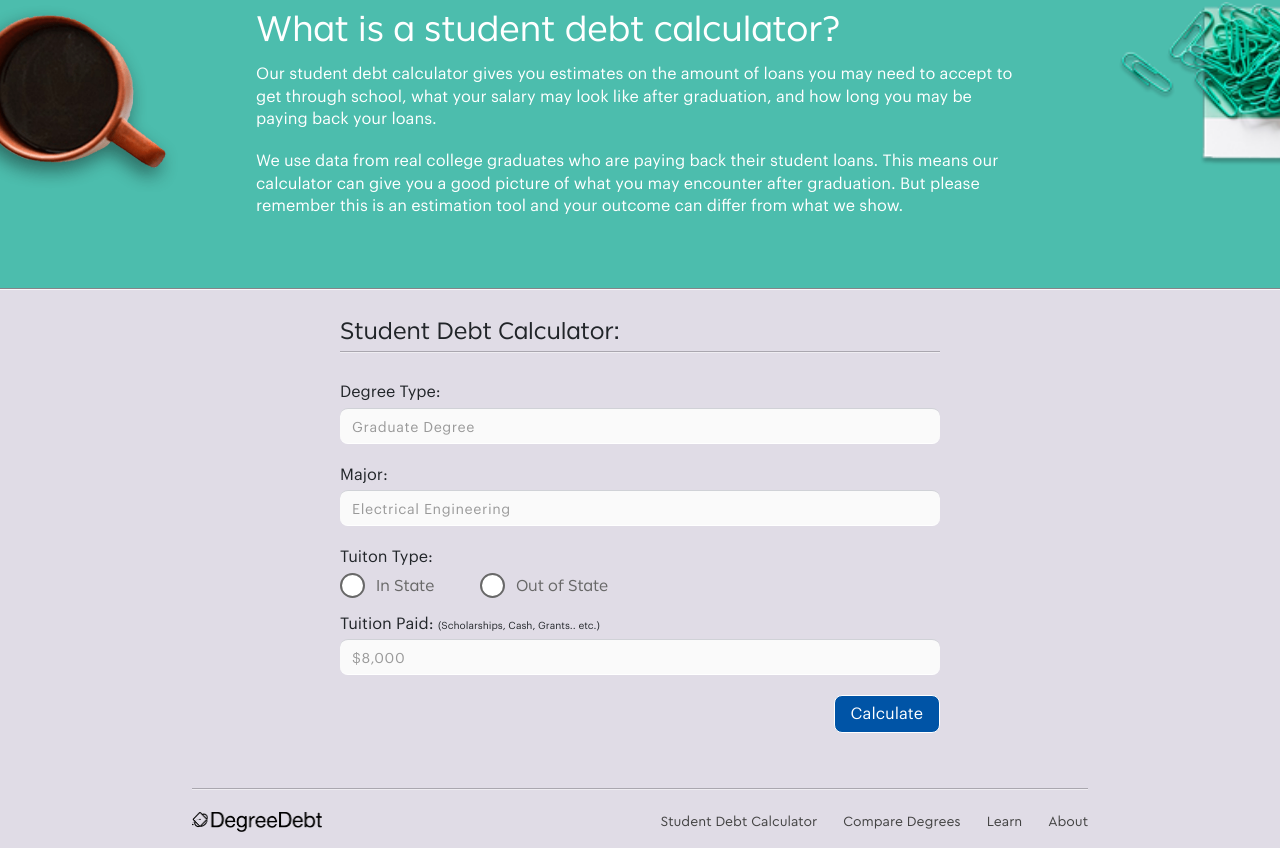
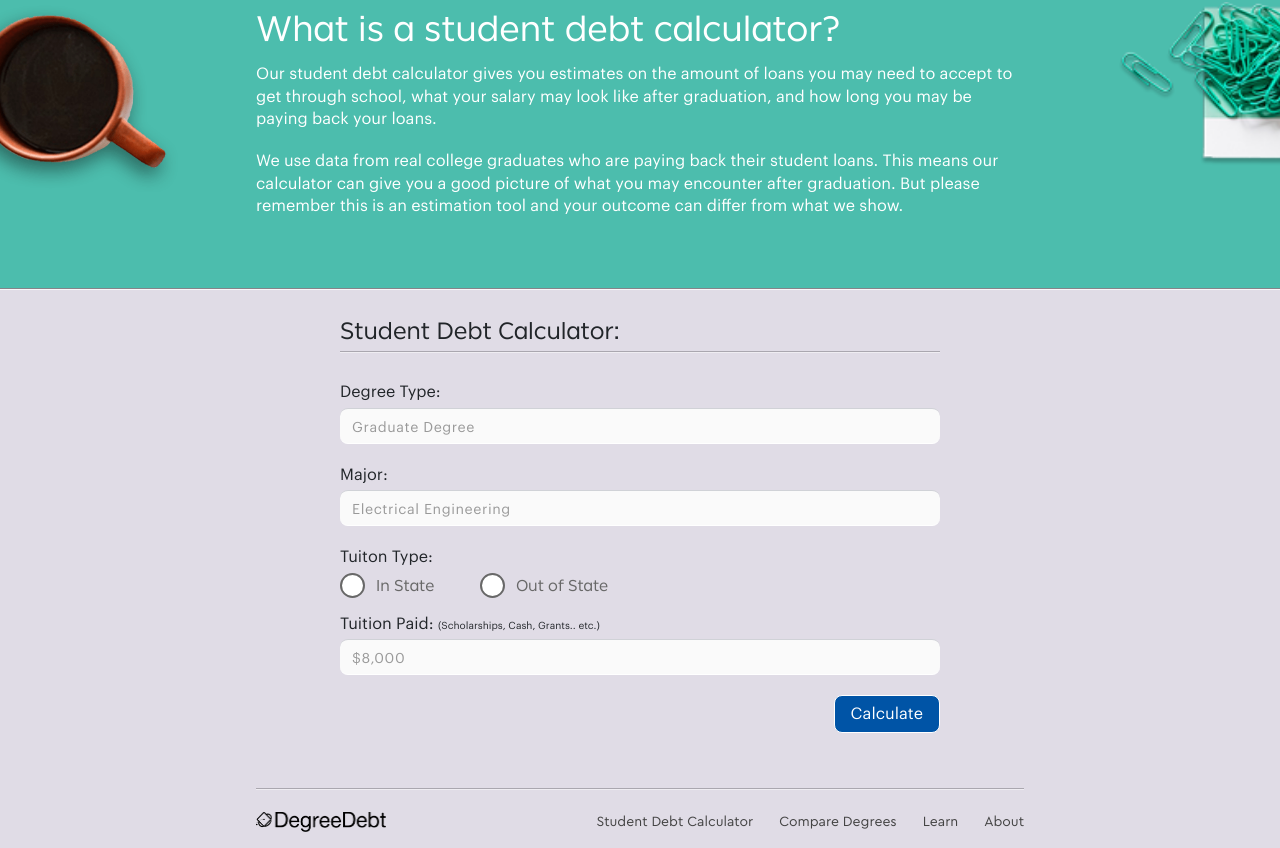
Before and after one commit to rossmonroe/degree-debt, a React (Create React App) app: page / in a window 1280 px wide. Shown: the part 412-1260 px from the top of the page. Built offline with nearby package versions, Linux system fonts and the light colour scheme.

Commit message:
Fix footer-content padding

```diff
--- a/src/style/css/Global.css
+++ b/src/style/css/Global.css
@@ -277,7 +277,7 @@ a.button:hover{
 #footer-content{
     width: 70%;
     margin: 0 auto;
-    padding-bottom: 16px;
+    padding: 0 5% 16px 5%;
 }
 .footer-navigation{
     height: 20;
```
